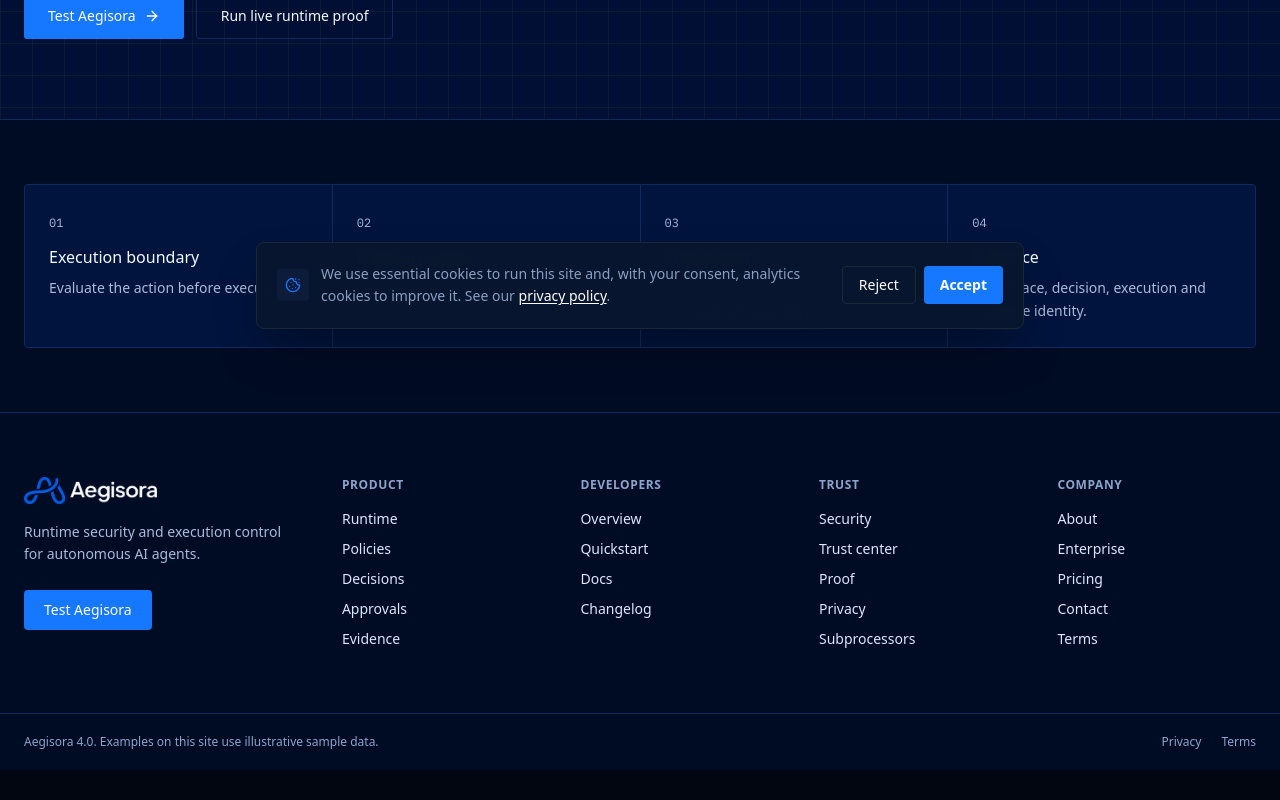
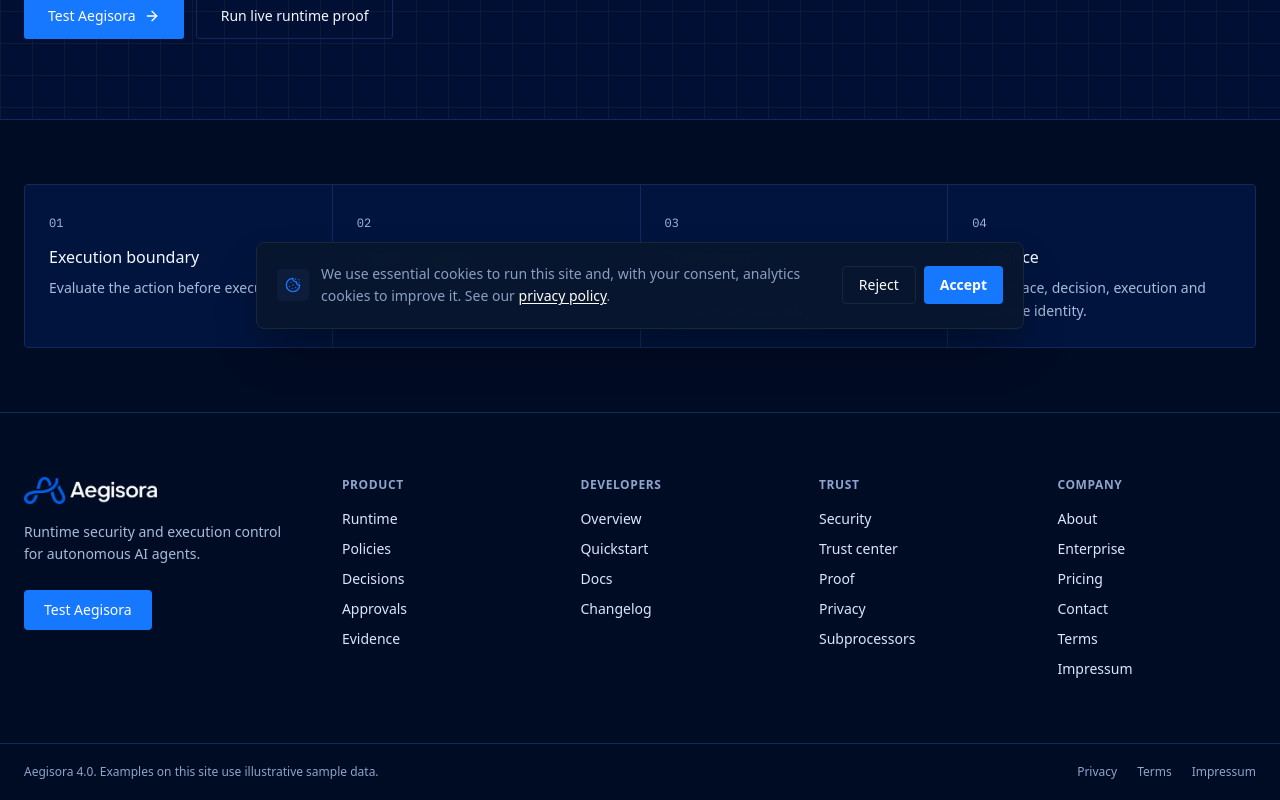
Before and after one commit to aegisora-ai/aegisora-dashboard, a Next.js app: page /en/product in a window 1280 px wide. Shown: the part 447-1247 px from the top of the page. Before the commit the page ends 1217 px from the top, so only its background shows below. Built offline with nearby package versions, Linux system fonts and the light colour scheme.

Commit message:
Add Impressum link to footer

```diff
--- a/src/components/aegisora/site-footer.tsx
+++ b/src/components/aegisora/site-footer.tsx
@@ -41,6 +41,7 @@
       { label: "Pricing", href: "/pricing" },
       { label: "Contact", href: "/contact" },
       { label: "Terms", href: "/terms" },
+      { label: "Impressum", href: "/impressum" },
     ],
   },
 ];
@@ -82,6 +83,7 @@
           <span className="flex gap-5">
             <Link href="/trust/privacy" className="hover:text-white">Privacy</Link>
             <Link href="/terms" className="hover:text-white">Terms</Link>
+            <Link href="/impressum" className="hover:text-white">Impressum</Link>
           </span>
         </div>
       </div>
```
